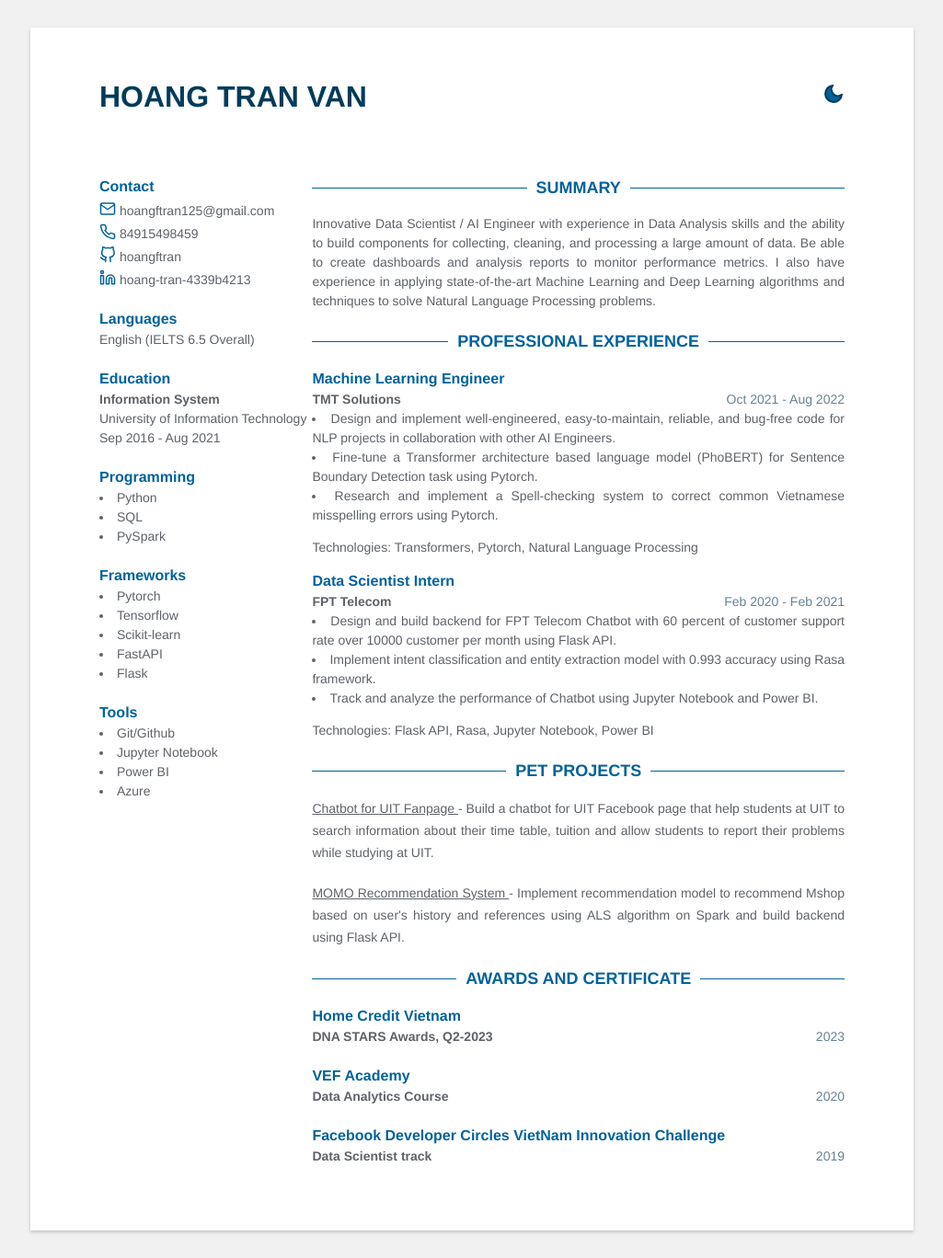
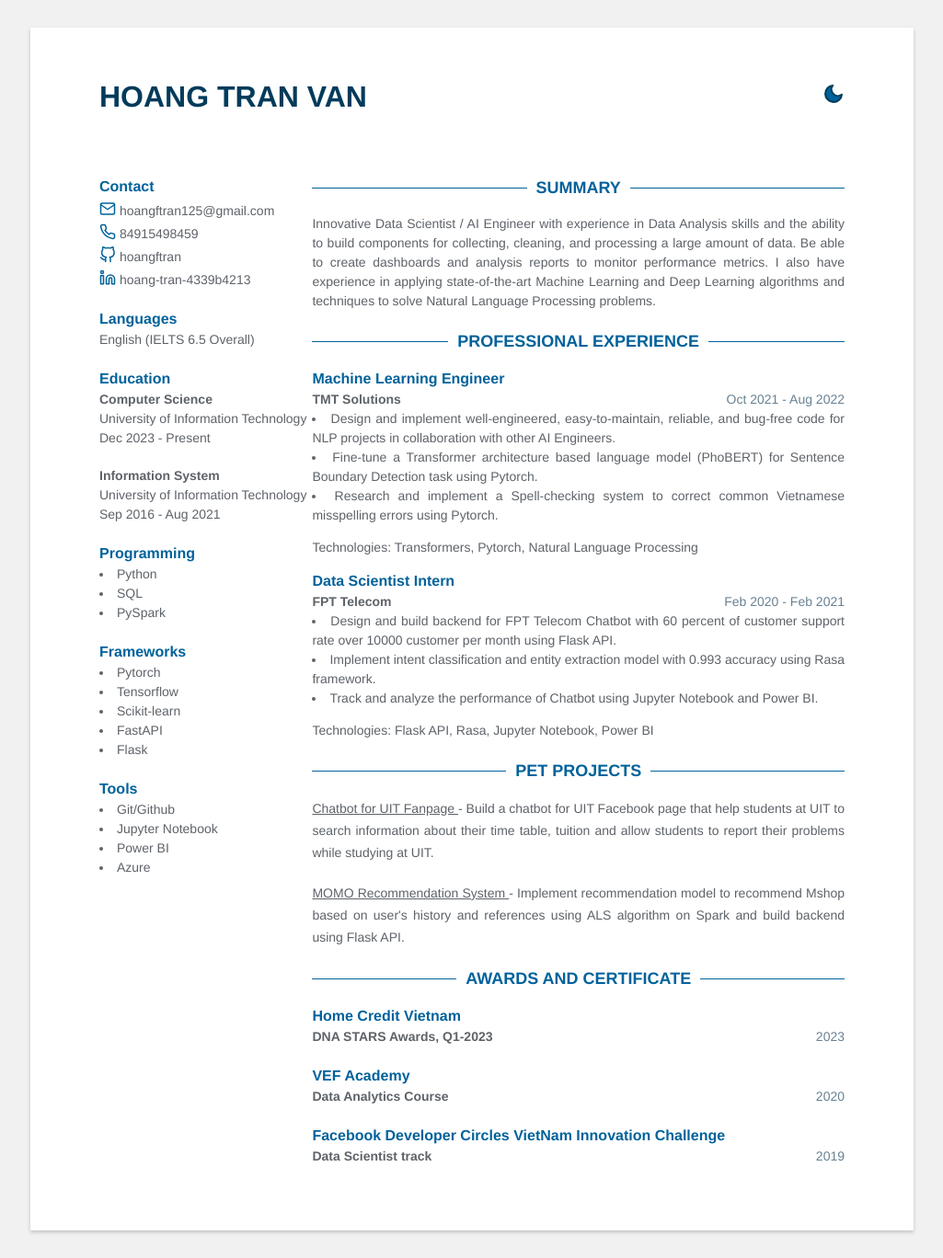
Before and after one commit to hoangftran/hoangftran.github.io, a Jekyll site: the page built from index.html, in a window 1280 px wide. Shown: the whole page at 92% size, without its empty margins (127-1152 px from the left). Built offline with Jekyll 4.4.1, drawn with Linux system fonts in a browser that asks for light colours.

Commit message:
update educations

```diff
--- a/_data/data.yml
+++ b/_data/data.yml
@@ -15,6 +15,9 @@ languages:
   - idiom: English (IELTS 6.5 Overall)
 
 education:
+  - degree: Computer Science
+    time: Dec 2023 - Present
+    university: University of Information Technology
   - degree: Information System
     time: Sep 2016 - Aug 2021
     university: University of Information Technology
@@ -47,7 +50,7 @@ profile: |
 
 # Experience
 experience:
-  - role: Operations AI Engineer
+  - role: Operations AI Analyst
     time: Aug 2022 - Present
     company: Home Credit Vietnam
     details: |
@@ -112,7 +115,7 @@ projects:
 volunteering:
   - time: 2023
     role: Home Credit Vietnam
-    company: DNA STARS Awards, Q2-2023
+    company: DNA STARS Awards, Q1-2023
     details: |
 
 
```
